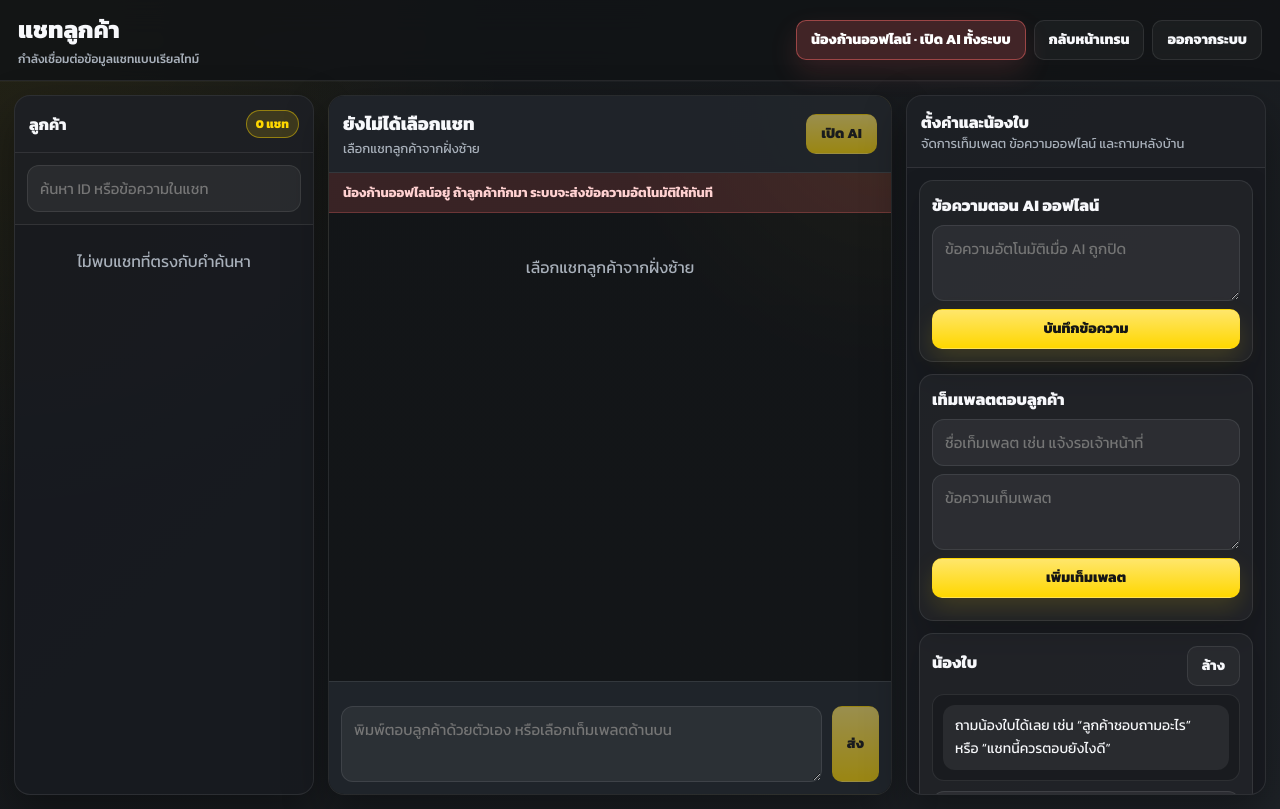
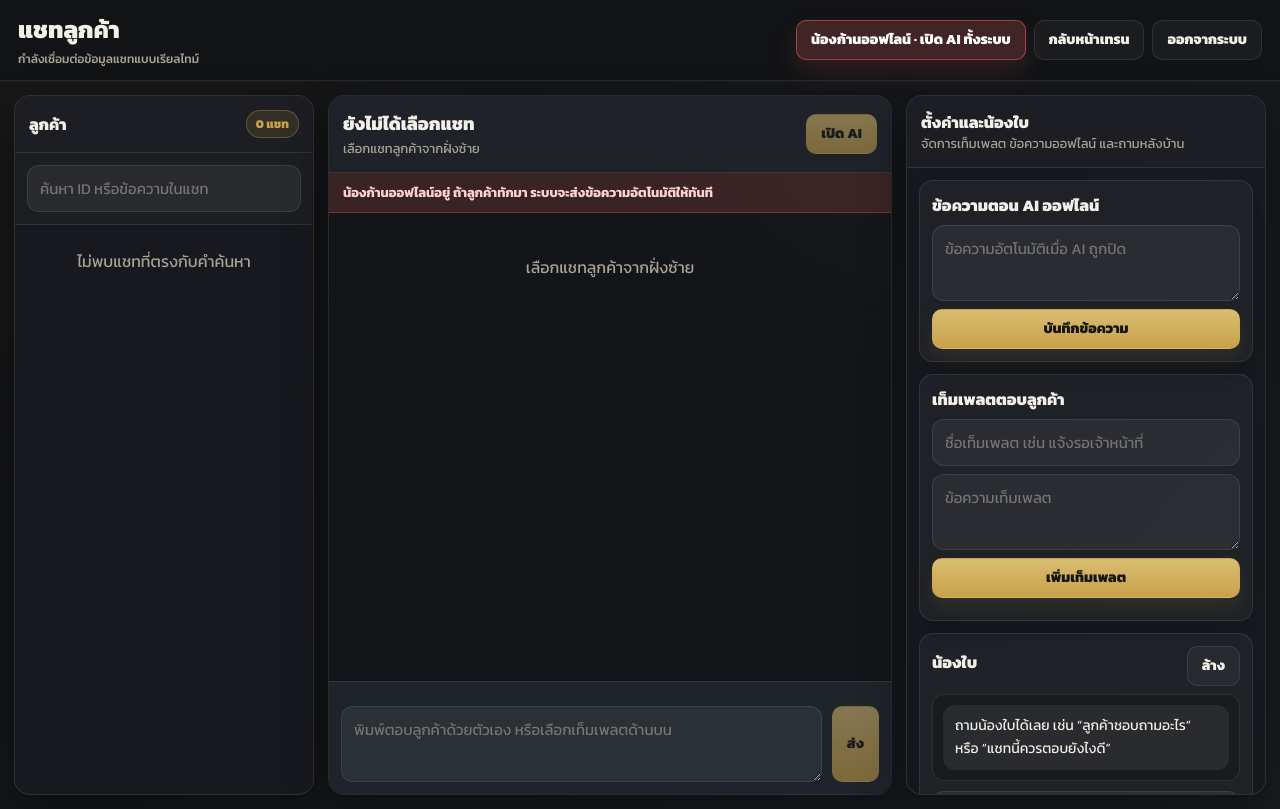
Before and after one commit to taithai-tai/nong-kan-line-bot, a Flask app: template templates/admin_chats.html in a window 1280 px wide. Run offline with Flask 3, Linux system fonts and the light colour scheme; the template is opened without the code that fills it, so the values that code supplies are empty.

Commit message:
Soften black gold admin theme

```diff
--- a/templates/admin_chats.html
+++ b/templates/admin_chats.html
@@ -10,17 +10,18 @@
   <style>
     :root {
       color-scheme: dark;
-      --bg: #121416;
-      --bg-2: #1e2227;
-      --panel: #181b20;
-      --panel-2: #20252b;
-      --panel-3: #272d34;
-      --ink: #f7f8fb;
-      --muted: #a8b0ba;
+      --bg: #111214;
+      --bg-2: #191c20;
+      --panel: #17191d;
+      --panel-2: #1d2025;
+      --panel-3: #24272d;
+      --ink: #f2f0e8;
+      --muted: #a9a397;
       --line: rgba(255, 255, 255, .09);
-      --gold: #ffd700;
-      --gold-soft: rgba(255, 215, 0, .14);
-      --gold-line: rgba(255, 215, 0, .45);
+      --gold: #c9a24a;
+      --gold-light: #d8bd70;
+      --gold-soft: rgba(201, 162, 74, .13);
+      --gold-line: rgba(201, 162, 74, .34);
       --danger: #ff6b6b;
       --ok: #6be49b;
       --shadow: 0 18px 44px rgba(0, 0, 0, .34);
@@ -30,7 +31,7 @@
       margin: 0;
       min-height: 100vh;
       background:
-        radial-gradient(circle at top left, rgba(255, 215, 0, .08), transparent 34%),
+        radial-gradient(circle at top left, rgba(201, 162, 74, .045), transparent 34%),
         linear-gradient(135deg, var(--bg), var(--bg-2));
       color: var(--ink);
       font-family: "Kanit", ui-sans-serif, system-ui, -apple-system, BlinkMacSystemFont, "Segoe UI", sans-serif;
@@ -67,11 +68,11 @@
     }
     button, .link-button {
       min-height: 40px;
-      border: 1px solid rgba(255, 215, 0, .22);
+      border: 1px solid rgba(201, 162, 74, .24);
       border-radius: 10px;
       padding: 0 14px;
-      background: linear-gradient(180deg, #ffe66b, var(--gold));
-      color: #151515;
+      background: linear-gradient(180deg, var(--gold-light), var(--gold));
+      color: #171511;
       font: 800 14px/1 "Kanit", sans-serif;
       cursor: pointer;
       text-decoration: none;
@@ -79,12 +80,12 @@
       align-items: center;
       justify-content: center;
       white-space: nowrap;
-      box-shadow: 0 10px 24px rgba(255, 215, 0, .14);
+      box-shadow: 0 10px 22px rgba(201, 162, 74, .11);
       transition: transform .18s ease, box-shadow .18s ease, border-color .18s ease, background .18s ease;
     }
     button:hover, .link-button:hover {
       transform: translateY(-1px);
-      box-shadow: 0 14px 34px rgba(255, 215, 0, .24);
+      box-shadow: 0 14px 30px rgba(201, 162, 74, .17);
     }
     button:disabled {
       opacity: .55;
@@ -201,10 +202,10 @@
     }
     .customer-link:hover {
       transform: translateY(-1px);
-      background: rgba(255, 215, 0, .07);
+      background: rgba(201, 162, 74, .07);
     }
     .customer-link.active {
-      background: rgba(255, 215, 0, .13);
+      background: rgba(201, 162, 74, .13);
       border-left: 4px solid var(--gold);
     }
     .customer-link.pinned {
@@ -239,7 +240,7 @@
       grid-template-rows: auto auto 1fr auto;
       background:
         linear-gradient(rgba(18, 20, 22, .76), rgba(18, 20, 22, .78)),
-        radial-gradient(circle at top right, rgba(255, 215, 0, .18), transparent 30%),
+        radial-gradient(circle at top right, rgba(201, 162, 74, .09), transparent 30%),
         #171a1f;
     }
     .chat-head {
@@ -302,7 +303,7 @@
     }
     .nong_kan, .admin {
       align-self: flex-end;
-      background: linear-gradient(180deg, #ffe56a, var(--gold));
+      background: linear-gradient(180deg, var(--gold-light), var(--gold));
       color: #151515;
     }
     .bubble-meta {
@@ -348,7 +349,7 @@
     }
     input:focus, textarea:focus {
       border-color: var(--gold-line);
-      box-shadow: 0 0 0 3px rgba(255, 215, 0, .12);
+      box-shadow: 0 0 0 3px rgba(201, 162, 74, .12);
     }
     textarea {
       min-height: 76px;
@@ -373,7 +374,7 @@
     }
     .tool-card:hover {
       transform: translateY(-1px);
-      border-color: rgba(255, 215, 0, .24);
+      border-color: rgba(201, 162, 74, .24);
     }
     .tool-card h3 { margin-bottom: 8px; }
     .tool-card form {
```
Also changed, not shown: templates/admin_login.html (+14 -13 lines).
